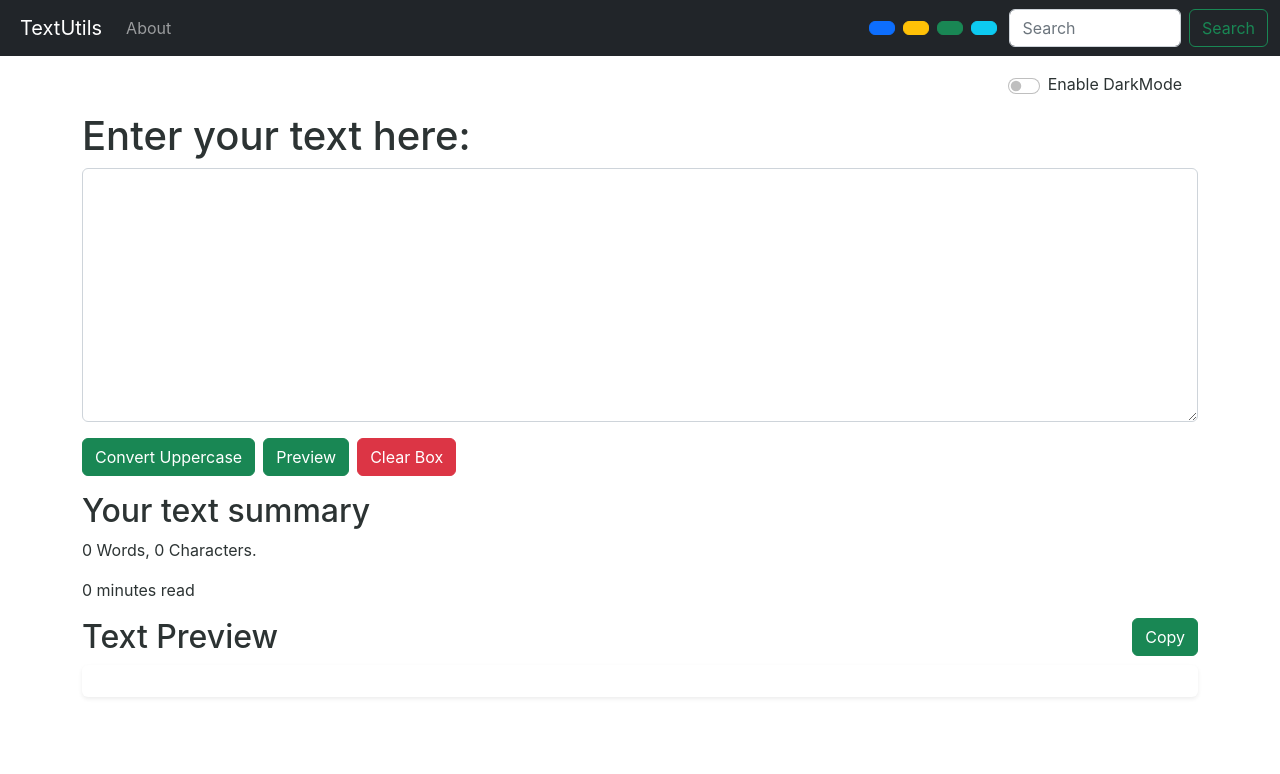
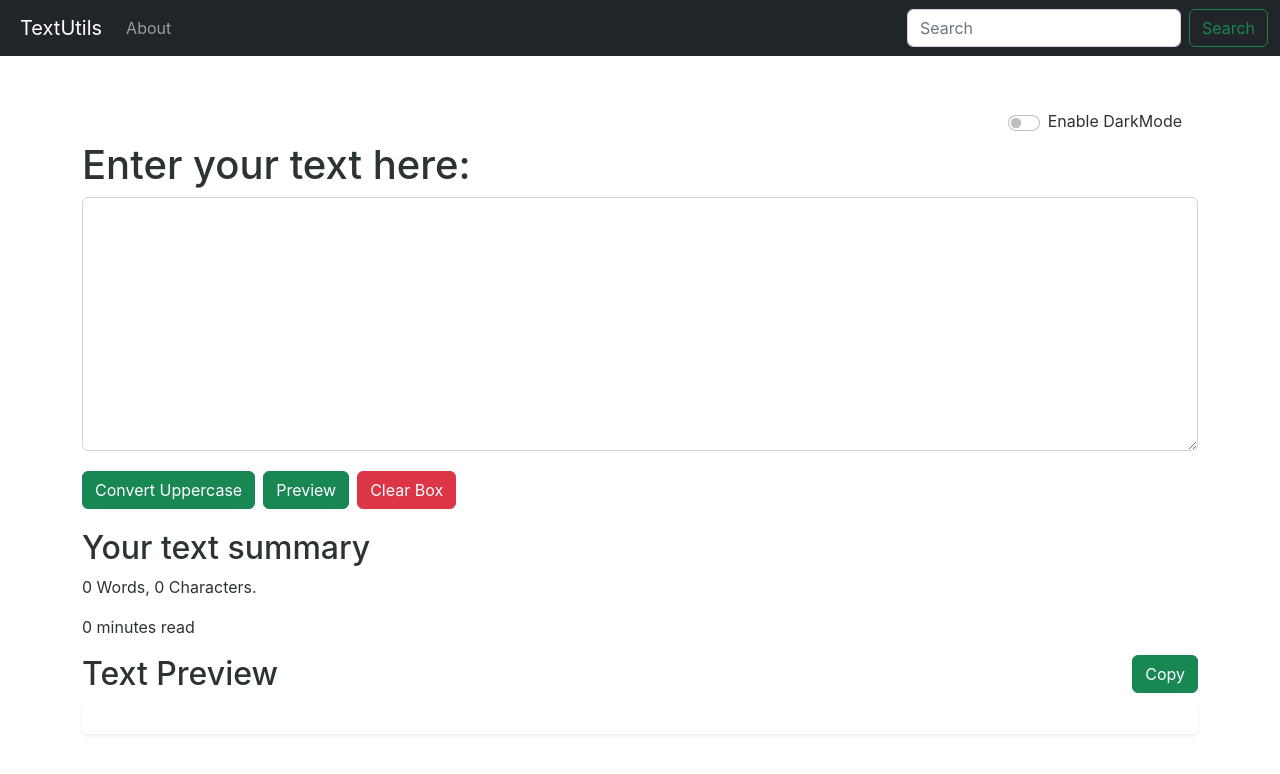
Before and after one commit to srijoy-paul/TextUtils-React-App, a React (Create React App) app: page / in a window 1280 px wide. Shown: the top 774 px of the page. Built offline with nearby package versions, Linux system fonts and the light colour scheme.

Commit message:
Refactor code and copy func
Signed-off-by: Srijoy Paul <srijoykumar1507@gmail.com>

```diff
--- a/package.json
+++ b/package.json
@@ -1,5 +1,4 @@
 {
-  "homepage": "https://srijoy-paul.github.io/",
   "name": "test-react",
   "version": "0.1.0",
   "private": true,
@@ -7,7 +6,6 @@
     "@testing-library/jest-dom": "^5.16.5",
     "@testing-library/react": "^13.4.0",
     "@testing-library/user-event": "^13.5.0",
-    "gh-pages": "^5.0.0",
     "react": "^18.2.0",
     "react-dom": "^18.2.0",
     "react-router-dom": "^6.7.0",
--- a/src/Alert.js
+++ b/src/Alert.js
@@ -2,7 +2,10 @@ import React from "react";
 
 export default function Alert(props) {
 
-    return props.alertType && (<div className={`alert alert-${props.alertType}`} role={props.alertType}>
-        <strong>{props.alertType.charAt(0).toUpperCase() + props.alertType.slice(1)}:</strong> {props.alertMssg}
-    </div>);
+    return props.alertType && (
+
+        <div className={`alert alert-${props.alertType} h-100 d-flex align-items-center`} role={props.alertType}>
+            <strong>{props.alertType.charAt(0).toUpperCase() + props.alertType.slice(1)} : </strong>  {props.alertMssg}
+        </div>
+    );
 }
--- a/src/App.js
+++ b/src/App.js
@@ -56,11 +56,13 @@ function App() {
       <div style={{ height: "100vh" }}>
         <div style={{ ...colorMode, height: "100%" }}>
 
-          <Alert alertType={alert.type} alertMssg={alert.Mssg} />
+          <div style={{ height: "45px" }}>
+            <Alert alertType={alert.type} alertMssg={alert.Mssg} />
+          </div>
           <div className='container d-flex justify-content-end align-items-center'>
 
             {/* <button className="btn btn-success my-3" onClick={toggleMode}>{btnText}</button> */}
-            <div className="form-check form-switch mx-3 my-3 d-flex align-items-center gap-2" onClick={toggleMode}>
+            <div className="form-check form-switch mx-3 my-2 d-flex align-items-center gap-2" onClick={toggleMode}>
               <input className="form-check-input align-self-center" type="checkbox" role="switch" id="flexSwitchCheckDefault" />
               <label className="form-check-label align-self-center" htmlFor="flexSwitchCheckDefault">{btnText}</label>
             </div>
--- a/src/InputText.js
+++ b/src/InputText.js
@@ -2,9 +2,9 @@ import React, { useState } from "react";
 export default function InputText(props) {
     const [text, setText] = useState("");
     const [preview, setPreview] = useState("");
-    const handleClick = () => {
+    const handleClickUppercase = () => {
         const convertInUpperCase = text.toUpperCase();
-        text !== "" ? setText(convertInUpperCase) : alert("Input Box is empty")
+        text !== "" ? setText(convertInUpperCase) : props.showAlert("Your text box is empty.", "danger");
     }
     const handleClickPreview = () => {
         if (text !== "") {
@@ -12,16 +12,23 @@ export default function InputText(props) {
             props.showAlert("Preview Successful", "success")
                 ;
         }
-        else
-            alert("Input Box is empty")
+        else props.showAlert("Your text box is empty.", "danger");
 
     }
     const handleClickClear = () => {
-        if (text !== "") { setText(""); props.showAlert("Your text has been deleted.", "danger"); } else alert("Input Box is empty");
+        if (text !== "") { setText(""); props.showAlert("Your text has been deleted.", "success"); } else props.showAlert("Your text box is empty.", "danger");
 
     }
     const handleChange = (e) => {
         setText(e.target.value);
+    }
+
+    const handleCopy = () => {
+        if (document.getElementById("preview").textContent !== "")
+            navigator.clipboard.writeText(text).then((success) => props.showAlert("Text copied!", "success"), (error) => console.log("Error Copying text")); //using the navigator clipboard api is an async operation - so once the text is copied successfully on the clipboard then the promise resolves or else if there is any problem in doing that it rejects the promise
+        else {
+            props.showAlert("Preview is not done yet", "danger")
+        }
     }
     return (
         <>
@@ -30,9 +37,9 @@ export default function InputText(props) {
                 <div className="mb-3">
                     <textarea onChange={handleChange} value={text} className="form-control" id="exampleFormControlTextarea1" rows="10"></textarea>
                 </div>
-                <button className='btn btn-success me-2' onClick={handleClick}>Convert Uppercase</button>
-                <button className='btn btn-success me-2' onClick={handleClickPreview}>Preview</button>
-                <button className='btn btn-danger' onClick={handleClickClear}>Clear Box</button>
+                <button className='btn btn-success me-2 my-1' onClick={handleClickUppercase}>Convert Uppercase</button>
+                <button className='btn btn-success me-2 my-1' onClick={handleClickPreview}>Preview</button>
+                <button className='btn btn-danger me-2 my-1' onClick={handleClickClear}>Clear Box</button>
             </div>
             <div className="container mt-3">
                 <h2>Your text summary</h2>
@@ -42,8 +49,8 @@ export default function InputText(props) {
             </div>
             <div className="container preview d-flex flex-column position-relative">
                 <h2>Text Preview</h2>
-                <button className="btn btn-success align-self-end position-absolute">Copy</button>
-                <p className="shadow-sm p-3 mb-5 bg-body rounded" style={{ color: "#2C3333", backgroundColor: "#395B64" }}>{preview}</p>
+                <button onClick={handleCopy} className="btn btn-success align-self-end position-absolute">Copy</button>
+                <p id="preview" className="shadow-sm p-3 mb-5 bg-body rounded" style={{ color: "#2C3333", backgroundColor: "#395B64" }}>{preview}</p>
             </div>
         </>);
 }
--- a/src/Navbar.js
+++ b/src/Navbar.js
@@ -6,10 +6,10 @@ export default function Navbar(props) {
     return (<nav className="navbar navbar-expand-lg navbar-dark bg-dark">
         <div className="container-fluid">
             <Link className="navbar-brand ms-2" to="/">TextUtils</Link>
-            {/* <button className="navbar-toggler" type="button" data-bs-toggle="collapse" data-bs-target="#navbarSupportedContent" aria-controls="navbarSupportedContent" aria-expanded="false" aria-label="Toggle navigation">
-                <span className="navbar-toggler-icon"></span>
-            </button> */}
-            <div className="collapse navbar-collapse d-flex" id="navbarSupportedContent">
+            <button class="navbar-toggler" type="button" data-bs-toggle="collapse" data-bs-target="#navbarSupportedContent" aria-controls="navbarSupportedContent" aria-expanded="false" aria-label="Toggle navigation">
+                <span class="navbar-toggler-icon"></span>
+            </button>
+            <div className="collapse navbar-collapse" id="navbarSupportedContent">
                 <ul className="navbar-nav me-auto mb-2 mb-lg-0">
                     <li className="nav-item">
                         <Link className="nav-link" to="/about">About</Link>
@@ -18,13 +18,6 @@ export default function Navbar(props) {
                         <a className="nav-link" href="#">Link</a>
                     </li> */}
                 </ul>
-                <div className="container d-flex justify-content-end gap-2">
-
-                    <button className="btn btn-primary my-2" type="submit"></button>
-                    <button className="btn btn-warning my-2" type="submit"></button>
-                    <button className="btn btn-success my-2" type="submit"></button>
-                    <button className="btn btn-info my-2" type="submit"></button>
-                </div>
 
                 <form className="d-flex" role="search">
                     <input className="form-control me-2" type="search" placeholder="Search" aria-label="Search" />
```
Also changed, not shown: 1 other file (tests, documents, lock files or other folders).
